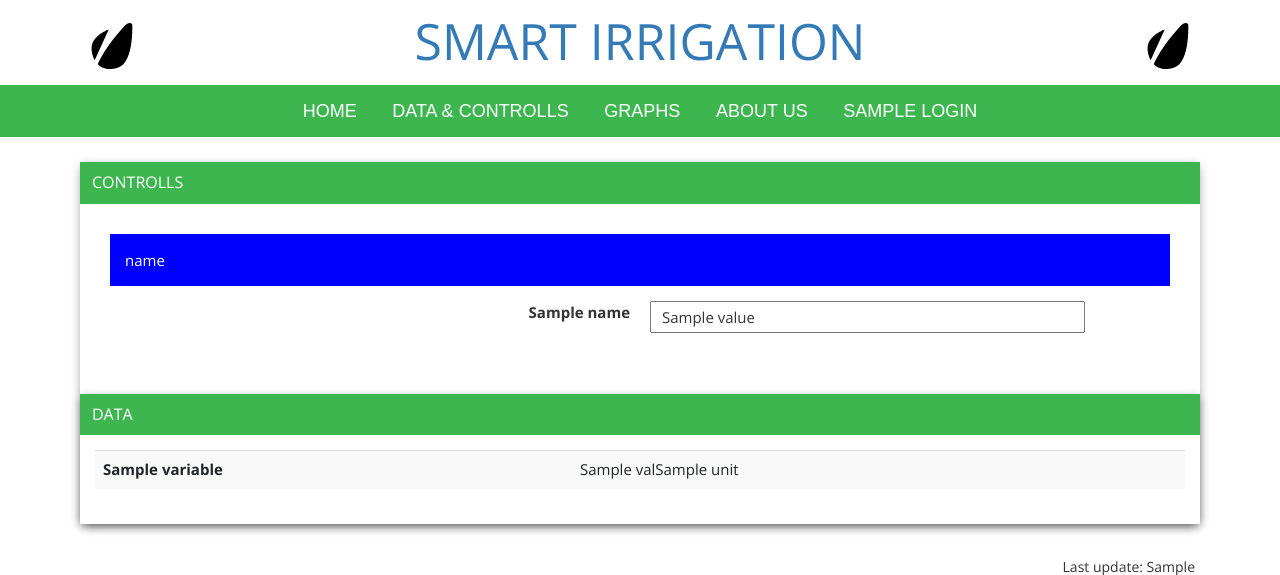
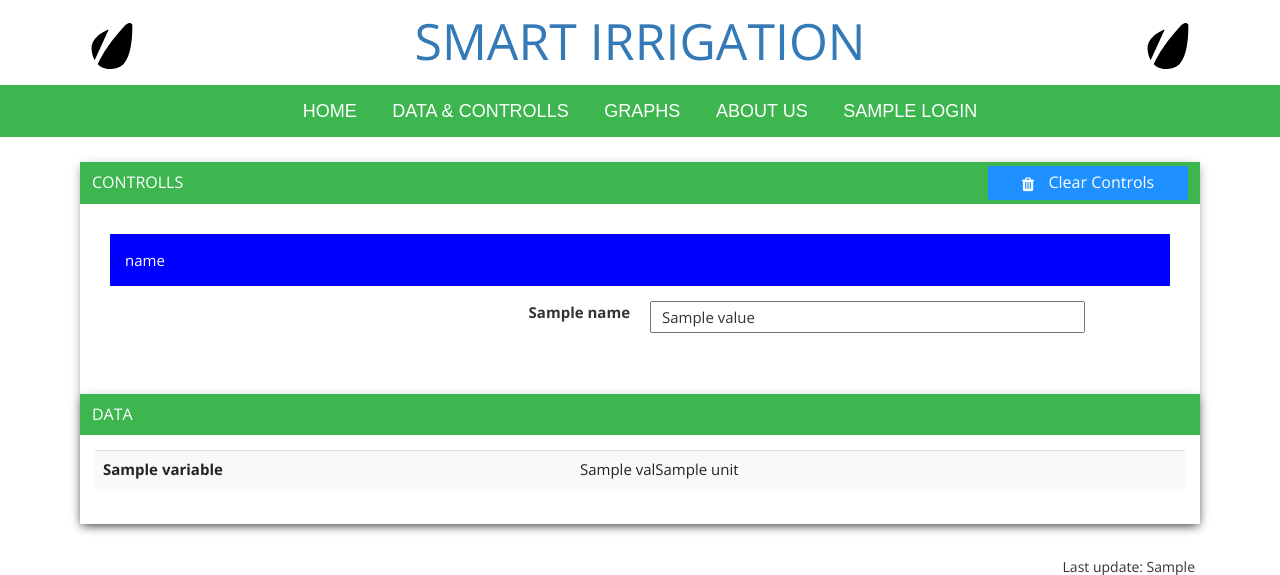
Before and after one commit to ujagaga/data_collect_web_display, a Flask app: template WebServer/templates/datactrl.html in a window 1280 px wide. Shown: the top 575 px of the page. Run offline with Flask 2, Linux system fonts and the light colour scheme; the template is opened without the code that fills it: most values are stand-ins (such as "Sample title", 1, 10 or a date in 2020); some libraries are stand-ins or nearby versions.

Commit message:
Add clear vars

```diff
--- a/WebServer/main.py
+++ b/WebServer/main.py
@@ -68,6 +68,15 @@ def teardown_request(exception):
         g.db.close()
 
 
+def clear_variables():
+    try:
+        sql = "DELETE FROM ctrl"
+        exec_db(sql)
+    except Exception as exc:
+        exc_type, exc_obj, exc_tb = sys.exc_info()
+        print("ERROR reading data on line {}!\n\t{}".format(exc_tb.tb_lineno, exc))
+
+
 def get_variable(name):
     data = None
 
@@ -121,6 +130,15 @@ def set_variable(name, value, groupby="", var_type=""):
     except Exception as exc:
         exc_type, exc_obj, exc_tb = sys.exc_info()
         print("ERROR writing data to db on line {}!\n\t{}".format(exc_tb.tb_lineno, exc))
+
+
+def clear_data():
+    try:
+        sql = "DELETE FROM data"
+        exec_db(sql)
+    except Exception as exc:
+        exc_type, exc_obj, exc_tb = sys.exc_info()
+        print("ERROR reading data on line {}!\n\t{}".format(exc_tb.tb_lineno, exc))
 
 
 def save_data(name, value):
@@ -434,9 +452,17 @@ def cleardata():
     access_key = request.cookies.get('token')
 
     if ADMIN_KEY == access_key:
-        g.db.close()
-        os.remove(db_path)
-        init_database()
+        clear_data()
+
+    return redirect("/")
+
+
+@application.route('/clearvars', methods=['GET'])
+def clearvars():
+    access_key = request.cookies.get('token')
+
+    if ADMIN_KEY == access_key:
+        clear_variables()
 
     return redirect("/")
 
@@ -499,5 +525,5 @@ if __name__ == '__main__':
     if not os.path.isfile(db_path):
         init_database()
 
-    # app.run(host="0.0.0.0", port=WEB_PORT, debug=True)
+    # application.run(host="0.0.0.0", port=WEB_PORT, debug=True)
     socketio.run(application, host='0.0.0.0', port=WEB_PORT, debug=True)
--- a/WebServer/static/css/datactrl.css
+++ b/WebServer/static/css/datactrl.css
@@ -348,3 +348,17 @@ a.text:hover{text-decoration:none}
     background: blue;
     color: white;
 }
+
+.title-btn{
+    float:right;
+    width: 200px;
+    color: white;
+    background-color: DodgerBlue;
+    text-align: center;
+    vertical-align: middle;
+    border-radius: 0.25rem;
+    transition: color .15s ease-in-out,background-color .15s ease-in-out,border-color .15s ease-in-out,box-shadow .15s ease-in-out;
+    height: calc(1.5em + 10px);
+    margin: -8px 0;
+    padding: 8px;
+}
--- a/WebServer/templates/datactrl.html
+++ b/WebServer/templates/datactrl.html
@@ -69,7 +69,8 @@
 <div class="content">
 	<div class="container">
 		<div class="panel-big-2">
-			<h1 class="title-heading">CONTROLLS</h1>
+			<h1 class="title-heading">CONTROLLS<a href="/clearvars?id={{dldid}}" class="title-btn"><i class="fa fa-trash"></i> Clear Controls</a></h1>
+
 			<div class="text-section">
 				{% for key in vars.keys() %}
 				<div class="groupby"><p>{{ key }}</p></div>
```
